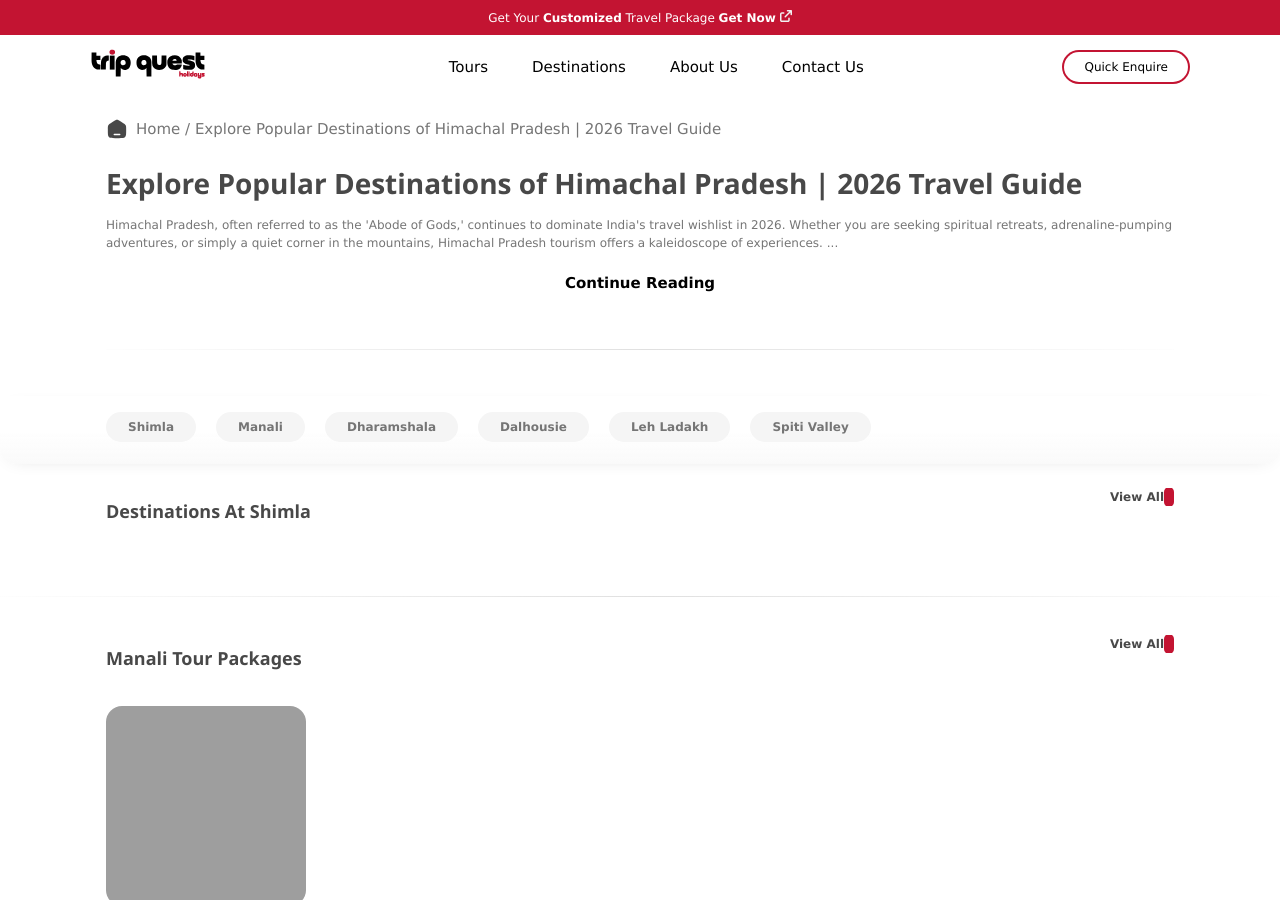
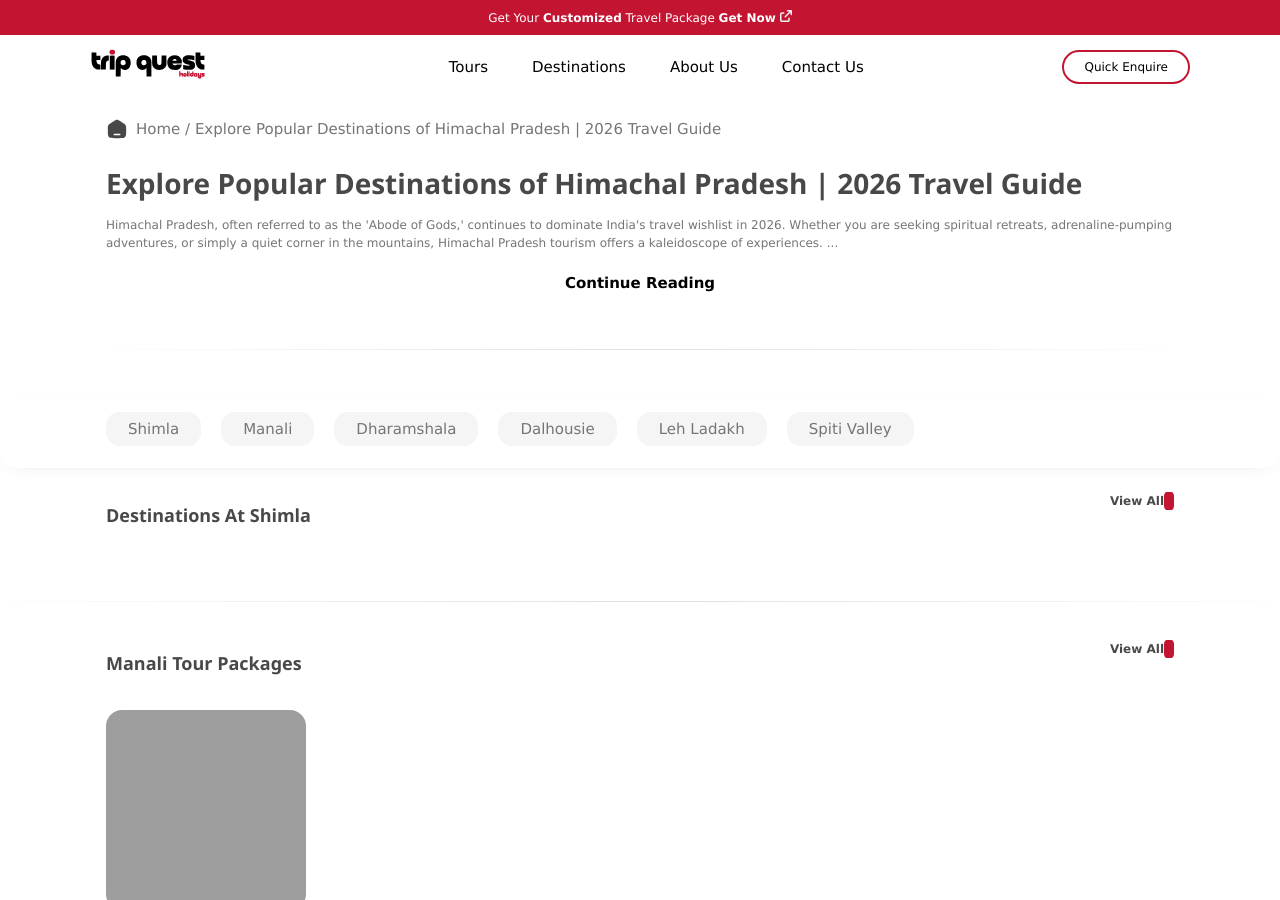
Before and after one commit to VikasLazarus/AURA, a Jekyll site: the page built from destinations.md, in a window 1280 px wide and 900 px high. Built offline with Jekyll 4.4.1, drawn with Linux system fonts in a browser that asks for light colours.

Commit message:
Auto-publish update: 2026-07-02 06:54:06

```diff
--- a/_includes/footer.html
+++ b/_includes/footer.html
@@ -1,4 +1,4 @@
-<div class="w3-white" style="z-index: 2;">
+<div class="w3-white">
   <div class="w3-row w3-padding" style="background-color: #484848; border-radius: 15px 15px 0px 0px;">
     <div class="w3-center w3-content">
       <div class="w3-half">
--- a/_includes/nav.html
+++ b/_includes/nav.html
@@ -21,10 +21,10 @@
     </div>
 
     <div class="w3-hide-small w3-hide-medium" style="display:flex; gap: 12px;">
-      <a href="#" class="w3-bar-item w3-button w3-hover-none w3-hover-text-grey nav-link">Tours</a>
-      <a href="#" class="w3-bar-item w3-button w3-hover-none w3-hover-text-grey nav-link">Destinations</a>
-      <a href="#" class="w3-bar-item w3-button w3-hover-none w3-hover-text-grey nav-link">About Us</a>
-      <a href="#" class="w3-bar-item w3-button w3-hover-none w3-hover-text-grey nav-link">Contact Us</a>
+      <a href="{{ site.url }}/himachal-tour-packages.html" class="w3-bar-item w3-button w3-hover-none w3-hover-text-grey nav-link">Tours</a>
+      <a href="{{ site.url }}/destinations.html" class="w3-bar-item w3-button w3-hover-none w3-hover-text-grey nav-link">Destinations</a>
+      <a href="{{ site.url }}/" class="w3-bar-item w3-button w3-hover-none w3-hover-text-grey nav-link">About Us</a>
+      <a href="{{ site.url }}/" class="w3-bar-item w3-button w3-hover-none w3-hover-text-grey nav-link">Contact Us</a>
     </div>
 
     <div style="display:flex; align-items:center; gap: 15px;">
--- a/_layouts/destinations.html
+++ b/_layouts/destinations.html
@@ -335,10 +335,10 @@
 
   <!--Home Nav 2-->
 
-<div class="w3-row w3-text-gray" style="background-image: linear-gradient(to bottom, #ffffff,#ffffff, #f9f9f9d8); box-shadow: 0 4px 20px -12px rgba(0,0,0,0.19);
+<div class="w3-row w3-text-gray w3-white" style=" box-shadow: 0 4px 20px -12px rgba(0,0,0,0.19);
   border-radius: 0px 0px 15px 15px; z-index: 50; position: -webkit-sticky;
 position: sticky;
-top:62px;">
+top:63px;">
 
 <div class="w3-row w3-content" style="margin-bottom:6px; padding:16px;">
         <div class="slider-container w3-content" style="--slide-width: fit-content;">
@@ -346,35 +346,35 @@
 
     <div class="slider-track" style="gap: 20px; ">
 
-    <div style="padding: 6px 22px; background-color: rgb(245, 245, 245);" class="slide w3-hover-teal w3-round-xxlarge w3-small w3-button">
+    <div style="padding: 6px 22px; background-color: rgb(245, 245, 245); border-radius: 14px;" class="slide w3-hover-teal w3-button">
 
-      <strong>Shimla</strong>
+      Shimla
     </div>
 
-     <div style="padding: 6px 22px; background-color: rgb(245, 245, 245);" class=" slide w3-hover-teal w3-round-xxlarge w3-button w3-small">
+     <div style="padding: 6px 22px; background-color: rgb(245, 245, 245); border-radius: 14px;" class=" slide w3-hover-teal w3-button">
 
-      <strong>Manali</strong>
+      Manali
     </div>
 
 
-     <div style="padding: 6px 22px; background-color: rgb(245, 245, 245);" class="  slide w3-hover-teal w3-round-xxlarge w3-button w3-small " onclick="openCity(event, 'dharamshala')" role="group" aria-label="3 / 6">
+     <div style="padding: 6px 22px; background-color: rgb(245, 245, 245); border-radius: 14px;" class="  slide w3-hover-teal w3-button" onclick="openCity(event, 'dharamshala')" role="group" aria-label="3 / 6">
 
-      <strong>Dharamshala</strong>
+      Dharamshala
     </div>
 
-  <div style="padding: 6px 22px; background-color: rgb(245, 245, 245);" class="  slide w3-hover-teal w3-round-xxlarge w3-button w3-small ">
+  <div style="padding: 6px 22px; background-color: rgb(245, 245, 245); border-radius: 14px;" class="  slide w3-hover-teal w3-button">
 
-      <strong>Dalhousie</strong>
+      Dalhousie
     </div>
 
-      <div style="padding: 6px 22px; background-color: rgb(245, 245, 245);" class="  slide w3-hover-teal w3-round-xxlarge w3-button w3-small ">
+      <div style="padding: 6px 22px; background-color: rgb(245, 245, 245); border-radius: 14px;" class="  slide w3-hover-teal w3-button">
 
-      <strong>Leh Ladakh</strong>
+      Leh Ladakh
     </div>
 
-               <div style="padding: 6px 22px; background-color: rgb(245, 245, 245);" class="  slide w3-hover-teal w3-round-xxlarge w3-button w3-small ">
+               <div style="padding: 6px 22px; background-color: rgb(245, 245, 245); border-radius: 14px;" class="  slide w3-hover-teal w3-button">
 
-      <strong>Spiti Valley</strong>
+      Spiti Valley
     </div>
 
 
```
